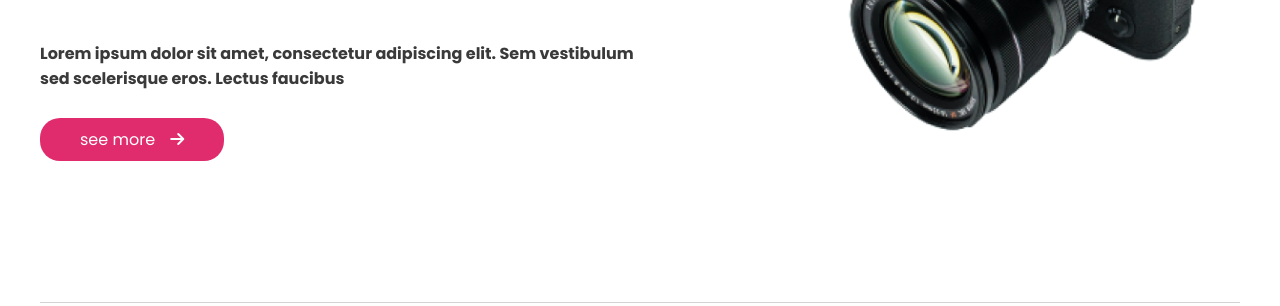
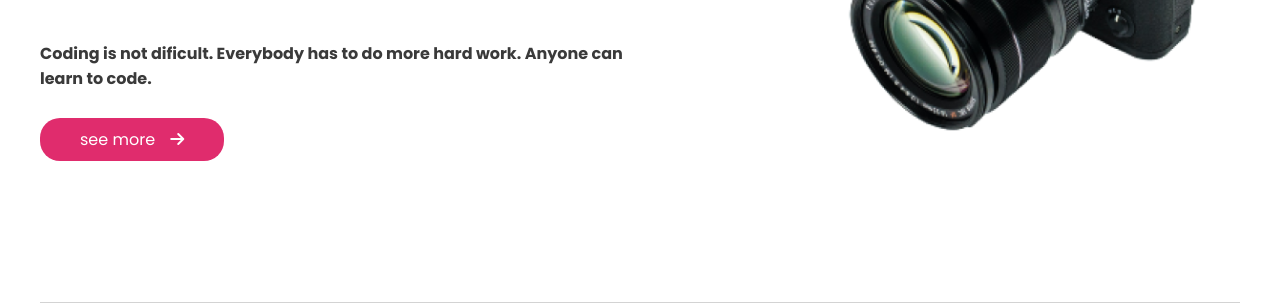
Before and after one commit to Dev-Zual/influencer-products-website, a plain HTML site: page index.html in a window 1280 px wide. Shown: the part 392-698 px from the top of the page. Drawn offline with Linux system fonts and the light colour scheme.

Commit message:
finished work

```diff
--- a/index.html
+++ b/index.html
@@ -38,7 +38,7 @@
                 <div class="top-middle-left">
                     <h1>Start Your Jurney as</h1>
                     <h1>Influencer</h1>
-                    <p>Lorem ipsum dolor sit amet, consectetur adipiscing elit. Sem vestibulum sed scelerisque eros. Lectus faucibus</p>
+                    <p>Coding is not dificult. Everybody has to do more hard work. Anyone can learn to code.</p>
                     <a href="#" class="button">see more <i class="fas fa-arrow-right"></i></a>
                 </div>
                 <div class="top-middle-right">
```
